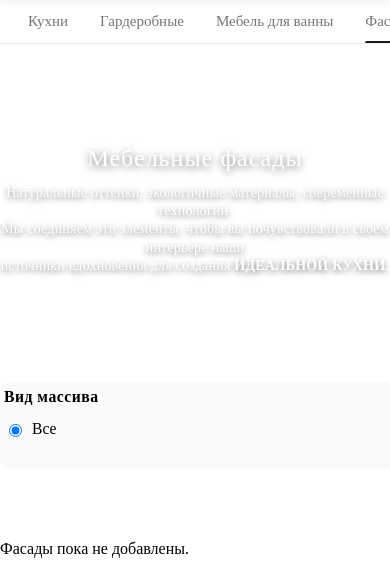
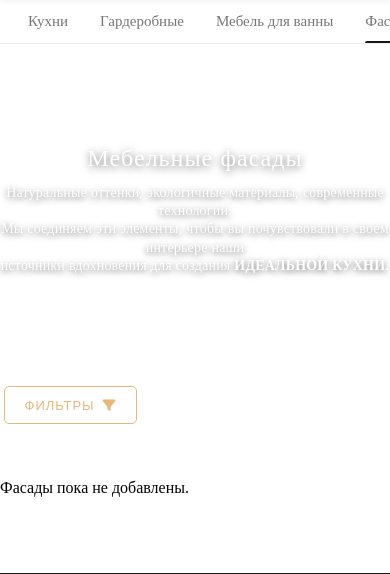
Before and after one commit to BuriloID/Mark_2, a Django app: page /facades/ in a window 390 px wide. Shown: the part 73-647 px from the top of the page. Run offline with Django 5.2, Linux system fonts and the light colour scheme; data that the repository does not hold is empty; some libraries are stand-ins or nearby versions.

Commit message:
modified:   tableshop/main/static/main/script.js 	modified:   tableshop/main/static/main/styles.css 	modified:   tableshop/main/templates/main/facades.html

```diff
--- a/tableshop/main/static/main/script.js
+++ b/tableshop/main/static/main/script.js
@@ -37,7 +37,6 @@ document.addEventListener('DOMContentLoaded', () => {
     }
   });
 });
-
 function copyPhone() {
     const phone = '+7 (916) 715-99-55';
     navigator.clipboard.writeText(phone).then(() => {
@@ -466,3 +465,32 @@ hamburger.addEventListener('change', () => {
   nav.classList.toggle('active', isOpen);
   nav.classList.remove('submenu-open');
 });
+setTimeout(function() {
+    const filterToggle = document.getElementById('filterToggle');
+    const facadesFilter = document.getElementById('facadesFilter');
+    if (filterToggle && facadesFilter) {
+        console.log('Filter toggle elements found');
+        filterToggle.addEventListener('click', function(e) {
+            e.stopPropagation();
+            console.log('Filter toggle clicked');
+            facadesFilter.classList.toggle('active');
+            filterToggle.classList.toggle('active');
+        });
+        document.addEventListener('click', function(e) {
+            if (!facadesFilter.contains(e.target) &&
+                !filterToggle.contains(e.target) &&
+                facadesFilter.classList.contains('active')) {
+                facadesFilter.classList.remove('active');
+                filterToggle.classList.remove('active');
+            }
+        });
+        facadesFilter.addEventListener('click', function(e) {
+            e.stopPropagation();
+        });
+    } else {
+        console.log('Filter elements not found:', {
+            filterToggle: !!filterToggle,
+            facadesFilter: !!facadesFilter
+        });
+    }
+}, 1000);
--- a/tableshop/main/static/main/styles.css
+++ b/tableshop/main/static/main/styles.css
@@ -2142,28 +2142,29 @@ z-index: 1001;
 }
 
 .facades-filter {
-    position: sticky;
-    top: 32px;
+  position: sticky;
+  top: 116px;
   min-width: 240px;
   max-width: 260px;
   background: #fafafa;
   padding: 24px 0px 0px 20px;
   border-radius: 6px;
-  box-shadow: 0 2px 12px rgba(0,0,0,0.04);
+  box-shadow: 0 8px 24px rgba(0, 0, 0, 0.12),
+              0 2px 6px rgba(0, 0, 0, 0.08);
   margin-top: 32px;
-}
-
+  font-family: 'Open Sans', sans-serif;
+  color: #777777;
+}
 .filter-block {
   margin-bottom: 24px;
 }
-
 .filter-title {
   font-weight: bold;
   font-size: 1.08em;
   margin-bottom: 14px;
   letter-spacing: 0.5px;
-}
-
+  color: #2c3e50;
+}
 .filter-radio {
   display: flex;
   align-items: center;
@@ -2171,11 +2172,129 @@ z-index: 1001;
   font-size: 1em;
   cursor: pointer;
   gap: 7px;
-}
-
+  padding: 8px 12px;
+  border-radius: 6px;
+  transition: background-color 0.2s;
+}
+.input {
+  flex-shrink: 0;
+  -webkit-appearance: none;
+  appearance: none;
+  display: block;
+  margin: 0;
+  width: 24px;
+  height: 24px;
+  border-radius: 12px;
+  cursor: pointer;
+  box-shadow: hsla(0, 0%, 100%, 0.929) 0 1px 1px, inset hsla(0, 0%, 58%, 0.5) 0 0 0 1px;
+  background-color: hsla(0, 100%, 100%, 0.999);
+  background-image: radial-gradient(
+      hsl(200, 100%, 90%) 0%,
+      hsl(46, 93%, 70%) 15%,
+      hsla(55, 88%, 53%, 0.616) 28%,
+      hsla(200, 100%, 30%, 0) 70%
+  );
+  background-repeat: no-repeat;
+  transition: background-position 0.15s cubic-bezier(0.8, 0, 0.1, 1),
+              transform 0.25s cubic-bezier(0.8, 0, 0.1, 1);
+  outline: none;
+}
+.input:checked {
+  transition: background-position 0.2s 0.15s cubic-bezier(0, 0, 0.2, 1),
+              transform 0.25s cubic-bezier(0, 0, 0.2, 1);
+}
+.input:active {
+  transform: scale(1.5);
+  transition: transform 0.1s cubic-bezier(0, 0, 0.2, 1);
+}
+.input,
+.input:active {
+  background-position: 0 24px;
+}
+.input:checked {
+  background-position: 0 0;
+}
+.input:checked ~ .input,
+.input:checked ~ .input:active {
+  background-position: 0 -24px;
+}
 .facades-list {
   flex: 1 1 0;
 }
+.filter-toggle {
+    display: none;
+    padding: 0.7em 1.5em;
+    border: none;
+    border-radius: 4px;
+    font-weight: 500;
+    letter-spacing: 1px;
+    text-transform: uppercase;
+    cursor: pointer;
+    color: #e7b87e;
+    transition: all 0.3s ease;
+    font-size: 13px;
+    position: relative;
+    overflow: hidden;
+    outline: 1.5px solid #e7b87e;
+    background: transparent;
+    font-family: 'Open Sans', sans-serif;
+    margin: 0 0 20px 0;
+    justify-content: center;
+    align-items: center;
+    width: auto;
+    gap: 8px;
+    max-width: 140px;
+    align-self: flex-start;
+    margin: 5px 0 0 5px;
+}
+.filter-toggle::before {
+    content: "";
+    position: absolute;
+    left: -50px;
+    top: 0;
+    width: 0;
+    height: 100%;
+    background-color: #e7b87e;
+    transform: skewX(45deg);
+    z-index: -1;
+    transition: width 0.6s ease;
+}
+.filter-toggle.active {
+    color: #ffffff;
+    transform: scale(1.05);
+    outline: 2px solid #fbdfa2;
+    box-shadow: 4px 5px 17px -4px #d7b24d;
+}
+.filter-toggle.active::before {
+    width: 250%;
+}
+.filter-toggle:not(.active)::before {
+    transition: width 0.6s ease, left 0.6s ease;
+}
+@media (max-width: 768px) {
+    .filter-toggle {
+        display: flex;
+    }
+
+    .facades-filter {
+        position: static;
+        display: none;
+        width: 100%;
+        max-width: none;
+        margin-top: 0;
+        padding: 20px;
+        box-shadow: 0 4px 12px rgba(0, 0, 0, 0.1);
+    }
+
+    .facades-filter.active {
+        display: block;
+    }
+
+    .facades-page {
+        flex-direction: column;
+    }
+}
+
 @media (max-width: 1024px) {
   .facades-page {
     gap: 16px;
--- a/tableshop/main/templates/main/facades.html
+++ b/tableshop/main/templates/main/facades.html
@@ -24,17 +24,21 @@
   </section>
 
   <div class="facades-page">
-  <aside class="facades-filter">
+    <button class="filter-toggle" id="filterToggle">
+    Фильтры
+    <i class="fas fa-filter"></i>
+    </button>
+    <aside class="facades-filter" id="facadesFilter">
   <form method="get" id="facades-filter-form">
     <div class="filter-block">
       <div class="filter-title">Вид массива</div>
       <label class="filter-radio">
-          <input type="radio" name="type" value="all" {% if not selected_type or selected_type == "all" %}checked{% endif %}>
+        <input type="radio" name="type" value="all" class="input" {% if not selected_type or selected_type == "all" %}checked{% endif %}>
         <span>Все</span>
       </label>
       {% for t in types %}
         <label class="filter-radio">
-            <input type="radio" name="type" value="{{ t }}" {% if selected_type == t %}checked{% endif %}>
+          <input type="radio" name="type" value="{{ t }}" class="input" {% if selected_type == t %}checked{% endif %}>
           <span>{{ t }}</span>
         </label>
       {% endfor %}
```
Lines whose indentation alone changed are shown as unchanged.
